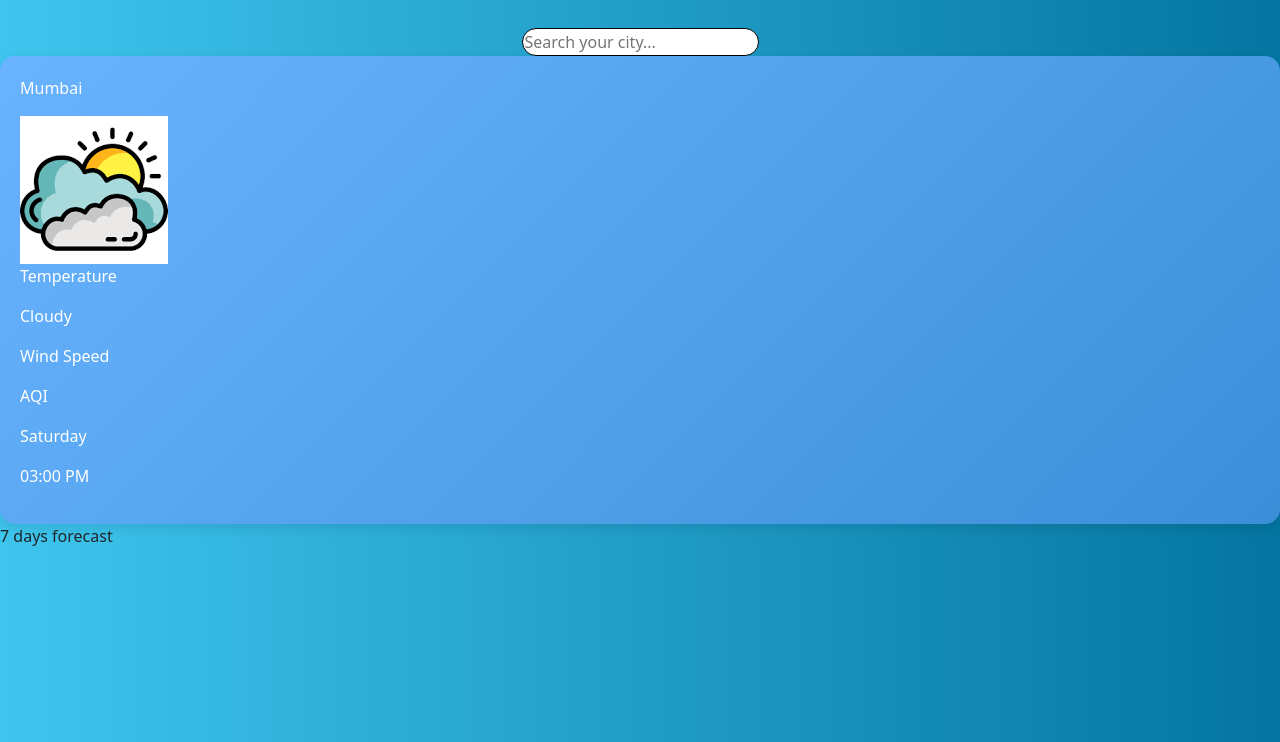
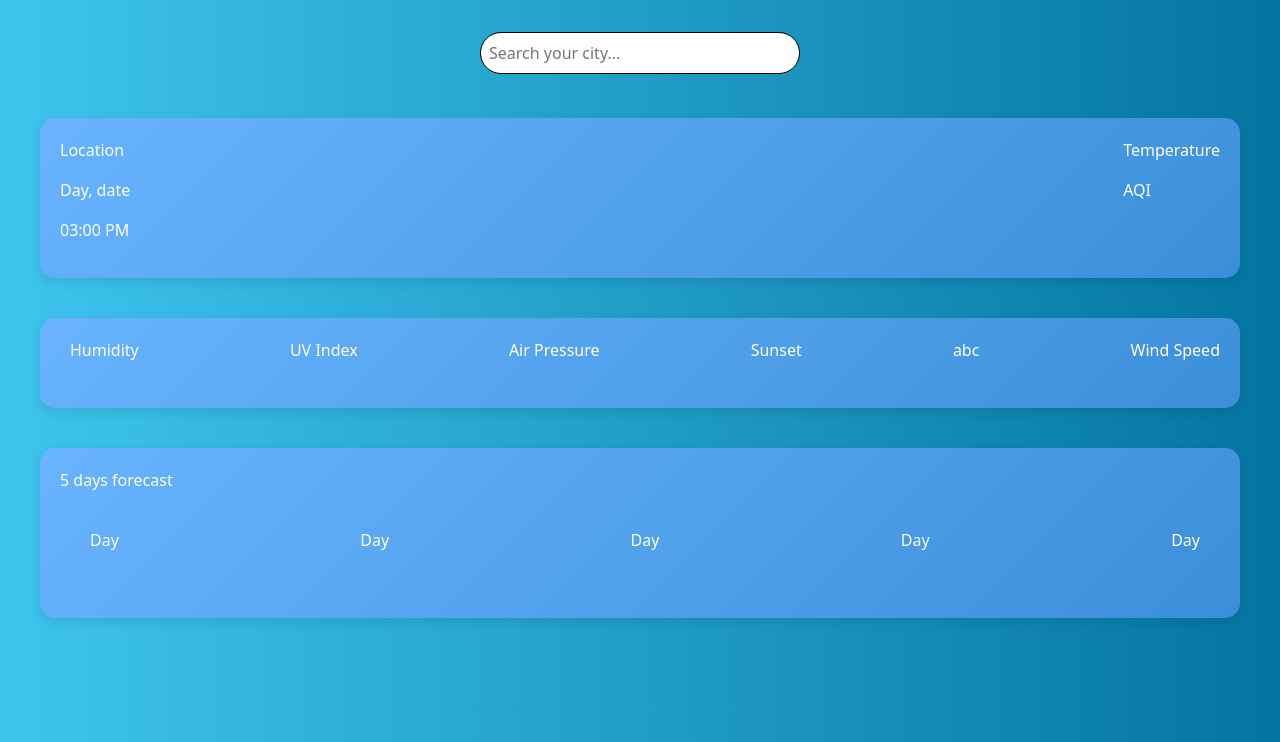
Before and after one commit to C0dEr8627/Weather-forecast, a plain HTML site: page index.html in a window 1280 px wide. Shown: the part 58-800 px from the top of the page. Drawn offline with nearby package versions, Linux system fonts and the light colour scheme; no server answers.

Commit message:
Front-end completed

```diff
--- a/index.html
+++ b/index.html
@@ -11,37 +11,63 @@
         <h2 class="text-center .text-white pt-3">Weather Forecast</h2>
     </header>
     <div class="d-flex justify-content-center align-items-center pt-4">
-        <input type="text" placeholder="Search your city..." class="search">
+        <input type="text" placeholder="Search your city..." class="search w-25 p-2 m-1">
     </div>
-    <div class="pbody">
+    <div class="p-body d-flex justify-content-between">
         <div class="col1">
-            <p>Mumbai</p>
-            <img src="media/cloud.png" alt="">
-            <p>Temperature</p>
+            <p>Location</p>
+            <p>Day, date</p>
+            <p>03:00 PM</p>
         </div>
         <div class="col2">
-            <p>Cloudy</p>
-            <p>Wind Speed</p>
+            <p>Temperature</p>
             <p>AQI</p>
         </div>
-        <div class="col3">
-            <p>Saturday</p>
-            <p>03:00 PM</p>
+    </div>
+    <div class="w-detail">
+        <div class="hum">
+            <p>Humidity</p>
+        </div>
+        <div class="uv-index">
+            <p>UV Index</p>
+        </div>
+        <div class="press">
+            <p>Air Pressure</p>
+        </div>
+        <div class="sun">
+            <p>Sunset</p>
+        </div>
+        <div class="w-type">
+            <p>abc</p>
+        </div>
+        <div class="wind-speed">
+            <p>Wind Speed</p>
         </div>
     </div>
-    <div class="sbody">
-        <p>7 days forecast</p>
-        <div class="day1"></div>
-        <div class="day2"></div>
-        <div class="day3"></div>
-        <div class="day4"></div>
-        <div class="day5"></div>
-        <div class="day6"></div>
-        <div class="day7"></div>
+    <div class="s-body">
+        <p>5 days forecast</p>
+            <div class="days">
+                <div class="day1">
+                    <p>Day</p>
+                </div>
+                <div class="day2">
+                    <p>Day</p>
+                </div>
+                <div class="day3">
+                    <p>Day</p>
+                </div>
+                <div class="day4">
+                    <p>Day</p>
+                </div>
+                <div class="day5">
+                    <p>Day</p>
+                </div>
+            </div>
     </div>
     <footer>
 
     </footer>
     <script src="https://cdn.jsdelivr.net/npm/bootstrap@5.3.8/dist/js/bootstrap.bundle.min.js" integrity="sha384-FKyoEForCGlyvwx9Hj09JcYn3nv7wiPVlz7YYwJrWVcXK/BmnVDxM+D2scQbITxI" crossorigin="anonymous"></script>
+    <script src="src/script.js"></script>
 </body>
 </html>
--- a/src/script.js
+++ b/src/script.js
@@ -0,0 +1,10 @@
+const apiKey = '02c220e2b717e7763d3bb05cd5ace415';
+const cityName = 'London';
+const url = `https://api.openweathermap.org/data/2.5/forecast?q=${cityName}&appid=${apiKey}&units=metric`;
+
+fetch(url)
+  .then(response => response.json())
+  .then(data => {
+    console.log(data);
+  })
+  .catch(error => console.error('Error:', error));
--- a/src/style.css
+++ b/src/style.css
@@ -7,19 +7,44 @@ header {
     color: white;
 }
 
-.pbody {
+.search {
+    border: solid 1px black;
+    border-radius: 25px;
+}
+
+.p-body {
     background: linear-gradient(135deg, #69b3ff, #3b8fd8);
     color: white;
     border-radius: 15px;
     padding: 20px;
+    margin: 40px;
     box-shadow: 0 4px 12px rgba(0, 0, 0, 0.1);
 }
 
-.search {
-    /* margin-top: 20px;
-    max-width: 600px; */
-    margin-left: auto;
-    margin-right: auto;
-    border: solid 1px black;
-    border-radius: 25px;
+.w-detail {
+    background: linear-gradient(135deg, #69b3ff, #3b8fd8);
+    color: white;
+    border-radius: 15px;
+    padding: 20px 20px 30px 30px;
+    margin: 40px;
+    box-shadow: 0 4px 12px rgba(0, 0, 0, 0.1);
+    display: flex;
+    justify-content: space-between;
 }
+
+.s-body {
+    background: linear-gradient(135deg, #69b3ff, #3b8fd8);
+    color: white;
+    border-radius: 15px;
+    padding: 20px;
+    margin: 40px;
+    box-shadow: 0 4px 12px rgba(0, 0, 0, 0.1);
+    /* display: flex;
+    justify-content: space-between; */
+}
+
+.days{
+    display: flex;
+    justify-content: space-between;
+    padding: 20px 20px 30px 30px;
+}
```
